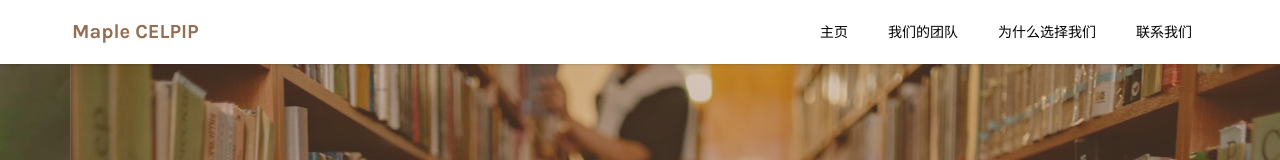
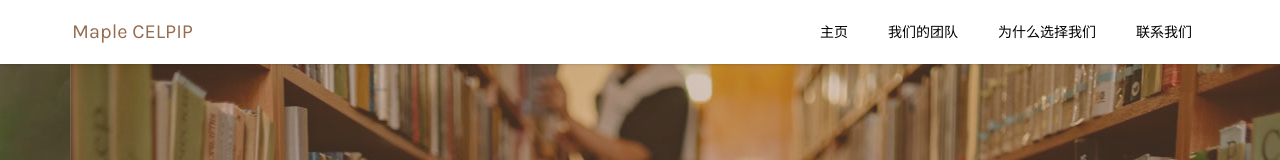
Before and after one commit to TalatAnik/maple-celpip, a React (Vite) app: page / in a window 1280 px wide. Shown: the top 160 px of the page. Built offline with nearby package versions, Linux system fonts and the light colour scheme; what tailwindcss-motion would draw is missing.

Commit message:
added noto sans sc font

```diff
--- a/src/components/Navbar.tsx
+++ b/src/components/Navbar.tsx
@@ -16,7 +16,7 @@ const Navbar: React.FC = () => {
       <nav className="flex items-center justify-between w-full h-16 px-2">
         {/* Logo/Brand */}
         <div className="flex-shrink-0">
-          <Link to="/" className="text-xl font-bold text-[var(--color-primary)]">
+          <Link to="/" className="text-xl font-light text-[var(--color-primary)]">
             Maple CELPIP
           </Link>
         </div>
--- a/src/index.css
+++ b/src/index.css
@@ -1,4 +1,5 @@
 @import url('https://fonts.googleapis.com/css2?family=Karla:wght@400;500;600;700;800&display=swap');
+@import url('https://fonts.googleapis.com/css2?family=Noto+Sans+SC:wght@100..900&display=swap');
 @import "tailwindcss";
 @plugin "daisyui";
 @plugin "tailwindcss-motion";
@@ -31,7 +32,7 @@
 }
 
 @theme {
-  --font-karla: "karla", sans-serif;
+  --font-karla: "karla", "Noto Sans SC", sans-serif;
 }
 
 body {
```
